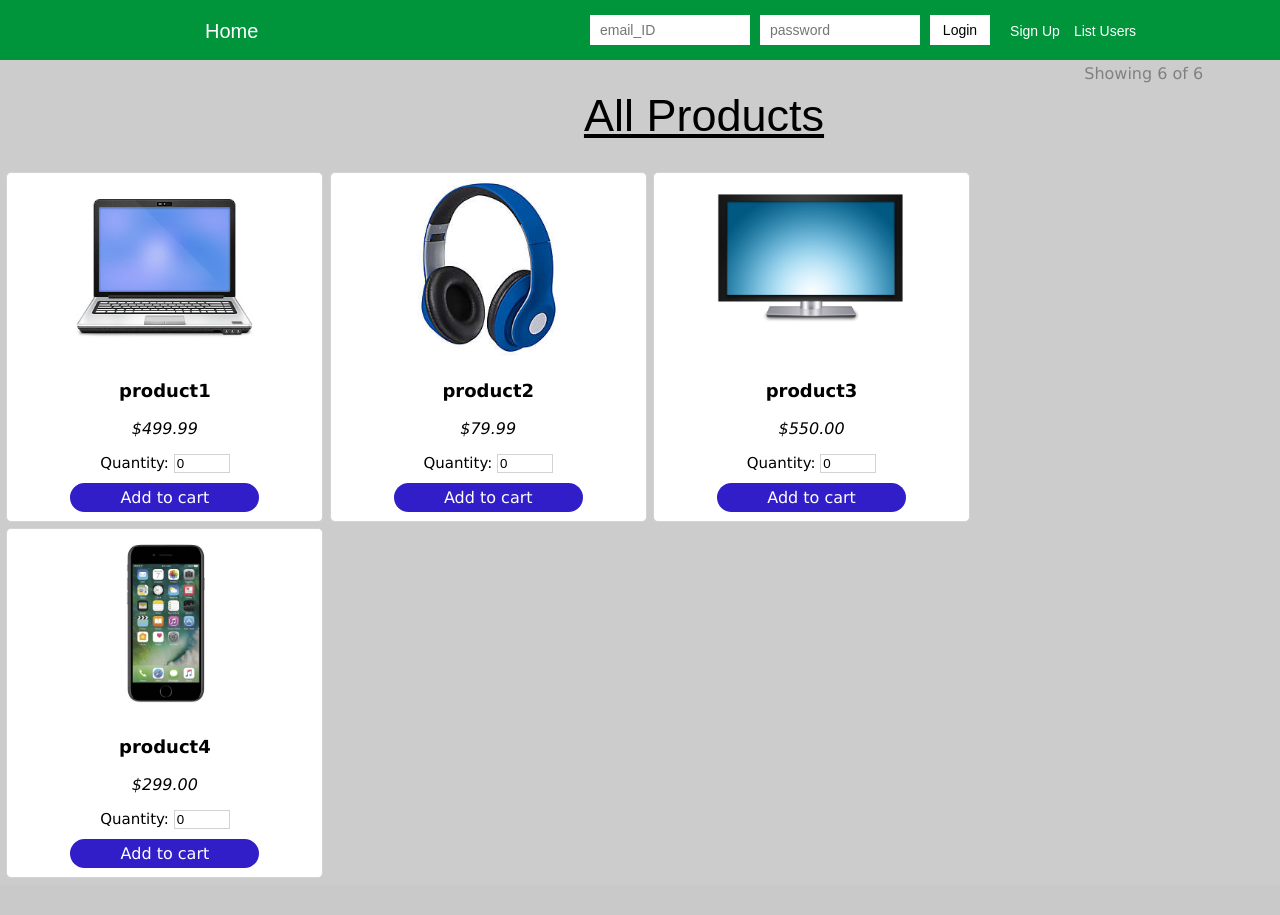
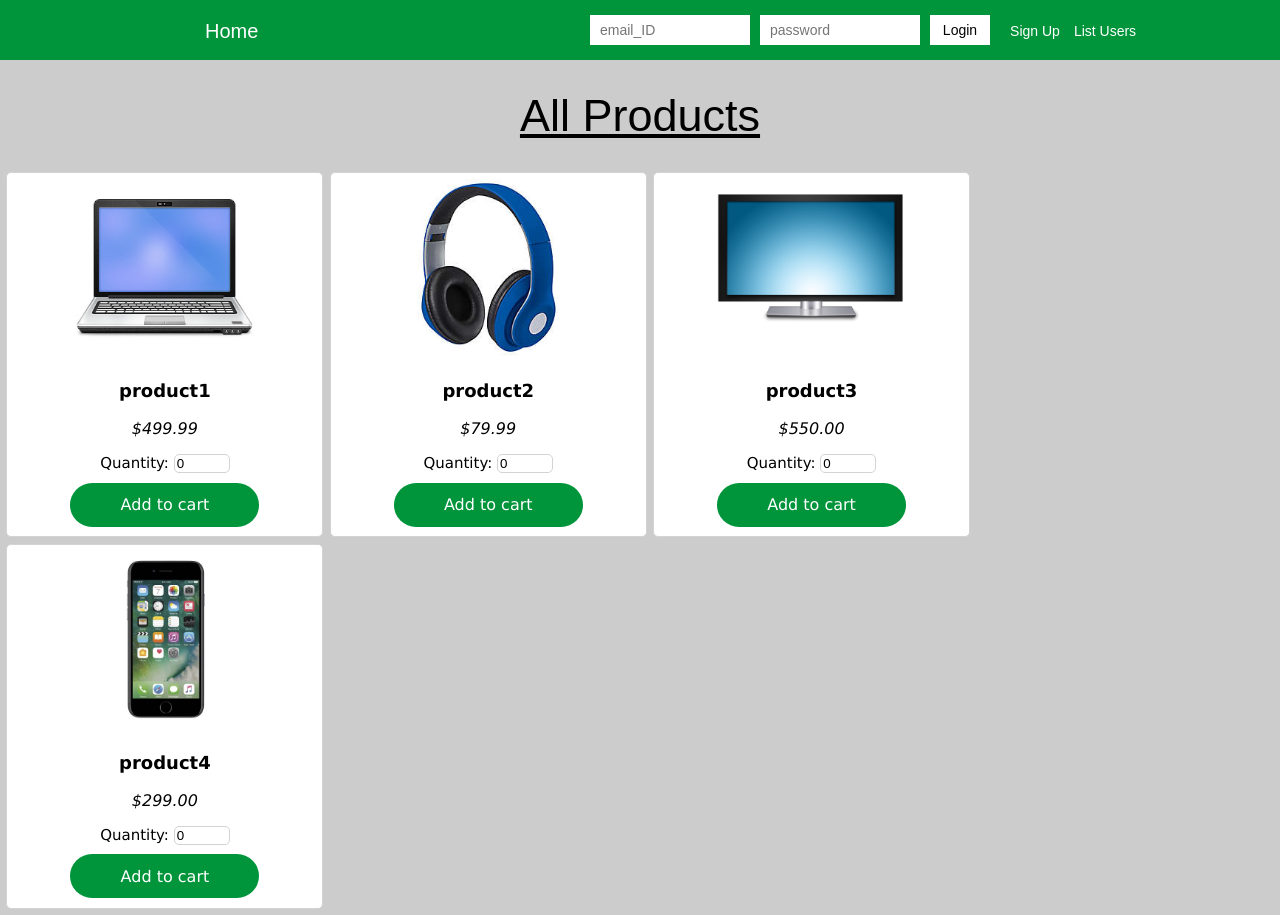
Before and after one commit to sonjak7/web-store, a PHP site: page /products.php in a window 1280 px wide; the page is wider, and only the part inside the window is pictured. Before the commit the page ends 877 px from the top of that part, so only its background shows below. Run offline with PHP 8.4, Linux system fonts and the light colour scheme.

Commit message:
merged/modified css files

```diff
--- a/header.php
+++ b/header.php
@@ -6,7 +6,7 @@
 <html>
 <head>
   <title></title>
-  <link rel="stylesheet" type="text/css" href="style.css">
+  <link rel="stylesheet" type="text/css" href="styles.css">
 </head>
 <body>
 
--- a/products.php
+++ b/products.php
@@ -2,17 +2,7 @@
   include_once 'header.php'
 ?>
 
-<!doctype html>
-<html>
-<head>
-    <meta charset="UTF-8">
-    <title>Products Page</title>
-    <link rel="stylesheet" href="products_style.css" type="text/css">
-</head>
-<body>
-    <h1 id="header">All Products</h1>
-
-    <span id="count">Showing 6 of 6</span>
+<h1 id="title">All Products</h1>
 
 <div id="all">
 
@@ -21,10 +11,10 @@
         <p class="product_name">product1</p>
         <p class="product_price">$499.99</p>
         <form action="includes/products-inc.php" method="POST">
-                <label for="add_product1" class="ask" onclick="noShow()">Quantity: </label>
+            <label for="add_product1" class="ask_quant" onclick="noShow()">Quantity: </label>
             <input id="add_product1" name="quantity" type="number" value="0" min="0" class="quant" onclick="noShow()">
             <input type="hidden" name="product_bought" value="product1">
-                <input class="cart" type="submit" name="submit" value="Add to cart" onclick="noShow()">
+            <input id="the" class="manage_cart" type="submit" name="submit" value="Add to cart" onclick="noShow()">
         </form>
     </div>
     <div class="description" id="product1Desc">
@@ -38,10 +28,10 @@
         <p class="product_name">product2</p>
         <p class="product_price">$79.99</p>
         <form action="includes/products-inc.php" method="POST">
-                <label for="add_product2" class="ask" onclick="noShow()">Quantity: </label>
+            <label for="add_product2" class="ask_quant" onclick="noShow()">Quantity: </label>
             <input id="add_product2" name="quantity" type="number" value="0" min="0" class="quant" onclick="noShow()">
             <input type="hidden" name="product_bought" value="product2">
-                <input class="cart" type="submit" name="submit" value="Add to cart" onclick="noShow()">
+            <input class="manage_cart" type="submit" name="submit" value="Add to cart" onclick="noShow()">
         </form>
     </div>
     <div class="description" id="product2Desc">
@@ -55,10 +45,10 @@
         <p class="product_name">product3</p>
         <p class="product_price">$550.00</p>
         <form action="includes/products-inc.php" method="POST">
-                <label for="add_product3" class="ask" onclick="noShow()">Quantity: </label>
+            <label for="add_product3" class="ask_quant" onclick="noShow()">Quantity: </label>
             <input id="add_product3" name="quantity" type="number" value="0" min="0" class="quant" onclick="noShow()">
             <input type="hidden" name="product_bought" value="product3">
-                <input class="cart" type="submit" name="submit" value="Add to cart" onclick="noShow()">
+            <input class="manage_cart" type="submit" name="submit" value="Add to cart" onclick="noShow()">
         </form>
     </div>
     <div class="description" id="product3Desc">
@@ -72,10 +62,10 @@
         <p class="product_name">product4</p>
         <p class="product_price">$299.00</p>
         <form action="includes/products-inc.php" method="POST">
-                <label for="add_cell_product4" class="ask" onclick="noShow()">Quantity: </label>
+            <label for="add_cell_product4" class="ask_quant" onclick="noShow()">Quantity: </label>
             <input id="add_cell_product4" name="quantity" type="number" value="0" min="0" class="quant" onclick="noShow()">
             <input type="hidden" name="product_bought" value="product4">
-                <input class="cart" type="submit" name="submit" value="Add to cart" onclick="noShow()">
+            <input class="manage_cart" type="submit" name="submit" value="Add to cart" onclick="noShow()">
         </form>
     </div>
     <div class="description" id="product4Desc">
@@ -85,9 +75,8 @@
     </div>
 </div>
 
-</body>
 <script src="products_script.js"></script>
-</html>
+
 
 <?php
   include_once 'footer.php'
--- a/products_style.css
+++ /dev/null
@@ -1,128 +0,0 @@
-body{
-    overflow-x: hidden;
-}
-
-#header{
-    font-family: Arial, Helvetica, sans-serif;
-    font-weight: 100;
-    font-size: 45px;
-    text-decoration: underline;
-    position: relative;
-    left: 5%;
-    color: black;
-}
-
-#count{
-    position: absolute;
-    right: 6%;
-    top: 8%;
-    color: grey;
-    font-family: Verdana, Geneva, Tahoma, sans-serif;
-}
-
-#all{
-    display: flex;
-    flex-wrap: wrap;
-    margin: auto;
-    width: 99%;
-}
-
-.product{
-    text-align: center;
-    border: 1px solid lightgrey;
-    background-color: rgb(255, 255, 255);
-    width: 315px;
-    display: inline-block;
-    margin-bottom: 0.5%;
-    margin-right: 0.5%;
-    border-radius: 5px;
-}
-
-.product:hover{
-    background-color: rgb(247, 247, 247);
-    cursor: pointer;
-}
-
-.image{
-    display: block;
-    margin-left: auto;
-    margin-right: auto;
-    width: 60%;
-}
-
-.product_name{
-    font-family: Verdana, Geneva, Tahoma, sans-serif;
-    font-size: large;
-    font-weight: 1000;
-}
-
-.product_price{
-    font-family: Verdana, Geneva, Tahoma, sans-serif;
-    font-style: italic;
-}
-
-.cart{
-    width: 60%;
-    background-color: grey;
-    color: white;
-    font-family: Verdana, Geneva, Tahoma, sans-serif;
-    font-size: medium;
-    padding: 5%;
-    margin: 3%;
-    border: none;
-    border-radius: 50px;
-    cursor: pointer;
-}
-
-.cart:hover{
-    background-color: rgb(92, 92, 92);
-}
-
-.quant{
-    width: 50px;
-    border: 1px solid lightgrey;
-}
-
-.ask{
-    font-family: Verdana, Geneva, Tahoma, sans-serif;
-    font-size: 15px;
-    color: black;
-}
-
-.description{
-    width: 95%;
-    height: 95%;
-    background-color: white;
-    z-index: 1;
-    position: fixed;
-    top: -100%;
-    left: 2%;
-    border: 3px solid black;
-    border-radius: 10px;
-    transition: 0.5s;
-}
-
-.close{
-    position: absolute;
-    top: 2%;
-    right: 2%;
-    font-size: 40px;
-}
-
-.close:hover{
-    color: grey;
-    cursor: pointer;
-}
-
-.desc_head{
-    position: absolute;
-    left: 4%;
-    font-size: 40px;
-    color: black;
-}
-
-.desc_cont{
-    position: relative;
-    left: 4%;
-    top: 14%;
-}
--- a/style.css
+++ b/styles.css
@@ -10,7 +10,8 @@ body{
   background-size: cover;
   -moz-background-size: cover;
   -o-background-size: cover;
-  -webkit-background-size: cover
+  -webkit-background-size: cover;
+  overflow-x: hidden;
 }
 
 html body{
@@ -46,7 +47,7 @@ header nav ul li a{
 
 header nav ul li a:hover{
   /*text-decoration: underline;*/
-  background-color: rgb(50, 30, 200);
+  background-color: rgb(19, 133, 34);
 }
 
 header .nav-login{
@@ -114,12 +115,6 @@ header .nav-login a:hover{
   text-decoration: underline;
 }
 
-/*h1{
-  color: black;
-  font-size: 250%;
-  text-align: center;
-}*/
-
 h3{
   color: black;
   font-size: 250%;
@@ -185,18 +180,6 @@ h1{
   text-align: center;
 }
 
-input[type=submit]{
-  background-color: rgb(50, 30, 200);
-  border: none;
-  /*color: white;*/
-  padding: 5px 15px;
-  cursor: pointer;
-  text-align: center
-  /*text-decoration: none;
-  display: inline-block;*/
-  /*font-size: 16px;*/
-}
-
 .search{
   text-align:center;
 }
@@ -240,7 +223,7 @@ text-align: center;
 
 tr:first-child td{
   text-transform: uppercase;
-  color: rgb(50, 30, 200);
+  color: rgb(1, 66, 13);
 }
 
 tr:nth-child(even) td{
@@ -251,25 +234,124 @@ tr:nth-child(odd) td{
   background: #FEFEFE;
 }
 
-tr td:hover{
-  background: rgb(50, 30, 200);
-  color: #FFF;
-} /*Hover cell*/
-
 form{
   color: white;
 }
 
-a1{
-  text-decoration: none;
-  font-size: 25px;
-    color: white;
+#title{
+  font-family: Arial, Helvetica, sans-serif;
+  font-weight: 100;
+  font-size: 45px;
+  text-decoration: underline;
+  left: 5%;
+  color: black;
 }
 
-a1:hover{
-  text-decoration: underline;
+#all{
+  display: flex;
+  flex-wrap: wrap;
+  margin: auto;
+  width: 99%;
 }
 
-div1{
-  background: white;
+.product{
+  text-align: center;
+  border: 1px solid lightgrey;
+  background-color: rgb(255, 255, 255);
+  width: 315px;
+  display: inline-block;
+  margin-bottom: 0.5%;
+  margin-right: 0.5%;
+  border-radius: 5px;
 }
+
+.product:hover{
+  background-color: rgb(247, 247, 247);
+  cursor: pointer;
+  border: 1px solid black;
+}
+
+.image{
+  display: block;
+  margin-left: auto;
+  margin-right: auto;
+  width: 60%;
+}
+
+.product_name{
+  font-family: Verdana, Geneva, Tahoma, sans-serif;
+  font-size: large;
+  font-weight: 1000;
+}
+
+.product_price{
+  font-family: Verdana, Geneva, Tahoma, sans-serif;
+  font-style: italic;
+}
+
+.manage_cart{
+  width: 60%;
+  background-color: rgb(0, 148, 59);
+  color: white;
+  font-family: Verdana, Geneva, Tahoma, sans-serif;
+  font-size: medium;
+  padding: 4%;
+  margin: 3%;
+  border: none;
+  border-radius: 50px;
+  cursor: pointer;
+}
+
+.manage_cart:hover{
+  background-color: rgb(13, 110, 26);
+}
+
+.quant{
+  width: 50px;
+  border: 1px solid lightgrey;
+  border-radius: 5px;
+}
+
+.ask_quant{
+  font-family: Verdana, Geneva, Tahoma, sans-serif;
+  font-size: 15px;
+  color: black;
+}
+
+.description{
+  width: 95%;
+  height: 95%;
+  background-color: white;
+  z-index: 1;
+  position: fixed;
+  top: -100%;
+  left: 2%;
+  border: 3px solid black;
+  border-radius: 10px;
+  transition: 0.5s;
+}
+
+.close{
+  position: absolute;
+  top: 2%;
+  right: 2%;
+  font-size: 40px;
+}
+
+.close:hover{
+  color: grey;
+  cursor: pointer;
+}
+
+.desc_head{
+  position: absolute;
+  left: 4%;
+  font-size: 40px;
+  color: black;
+}
+
+.desc_cont{
+  position: relative;
+  left: 4%;
+  top: 14%;
+}
```
Also changed, not shown: addReview.php (deleted, +0 -57 lines), deleteReview.php (deleted, +0 -41 lines), myCart.php (+4 -15 lines). Lines whose indentation alone changed are shown as unchanged.
